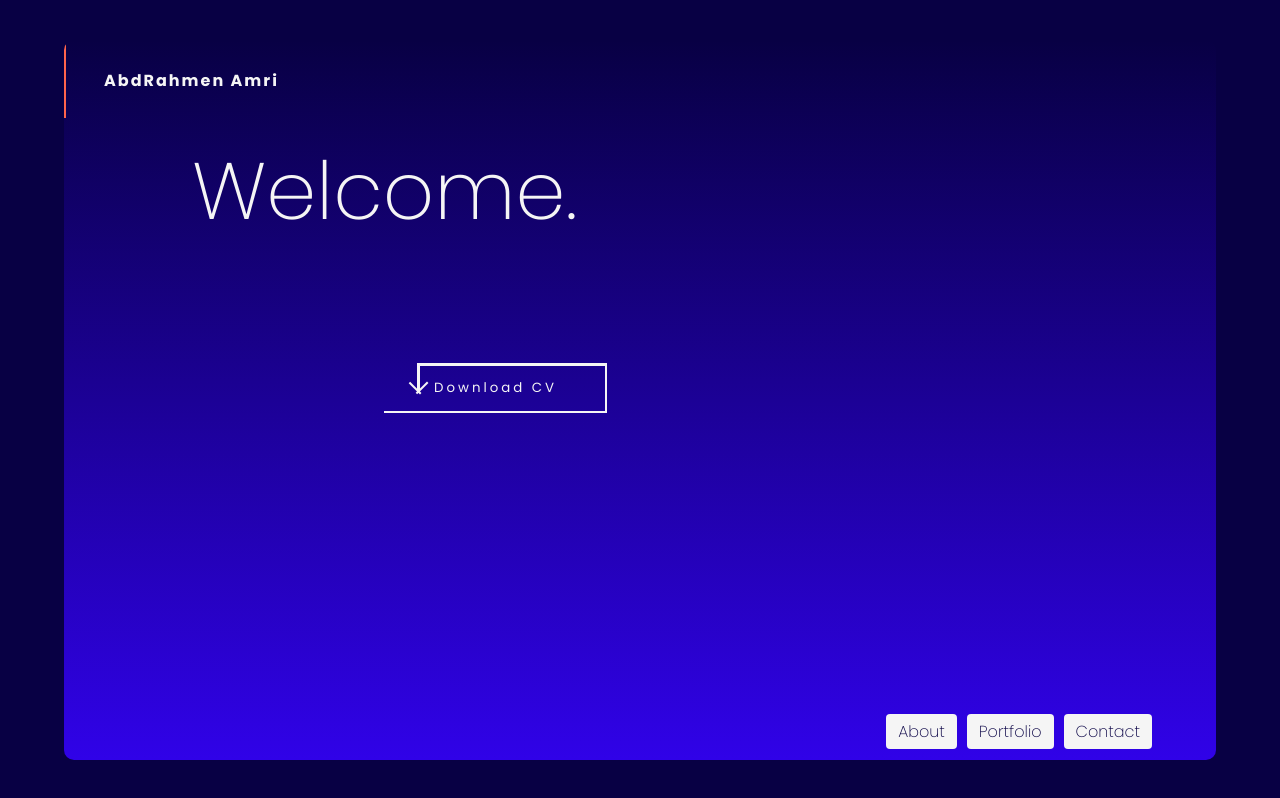
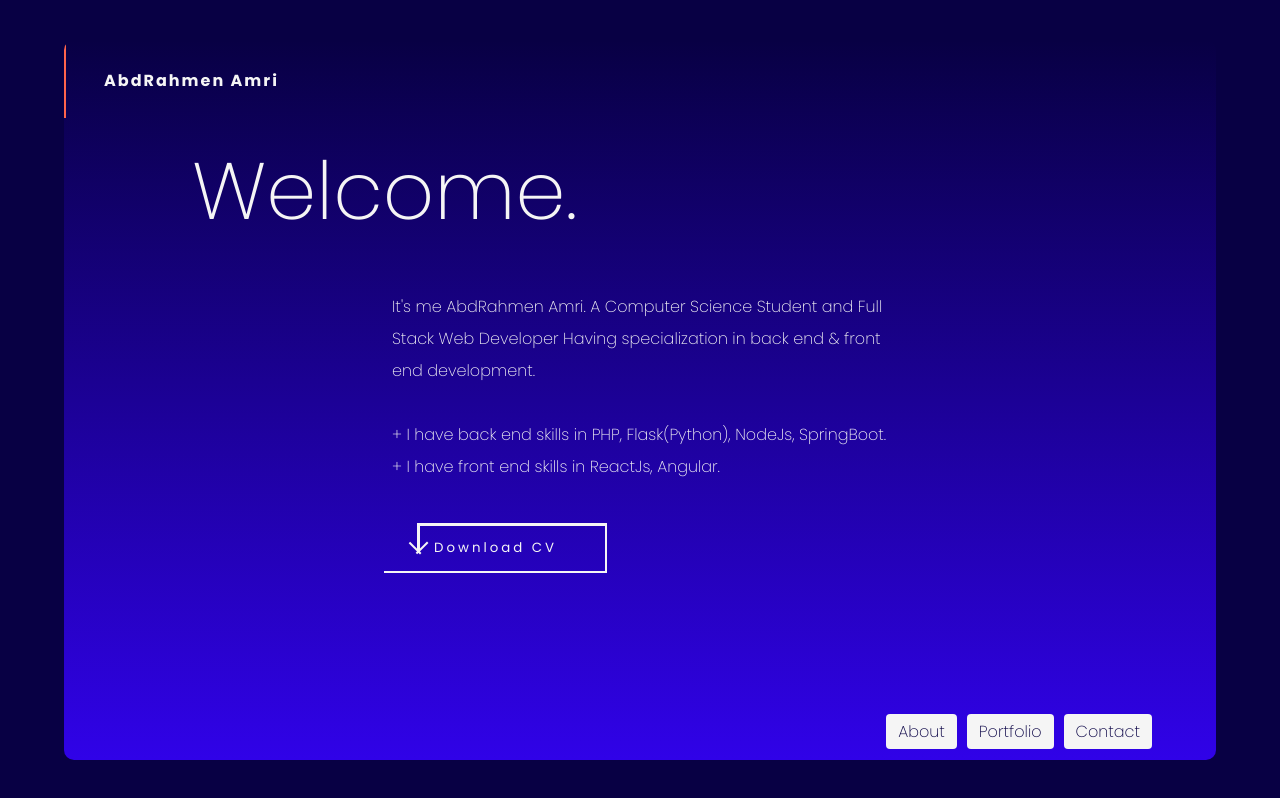
Before and after one commit to AbdRahmenAmri/AbdRahmenAmri.github.io, an Angular app: page / in a window 1280 px wide. Built offline with nearby package versions, Linux system fonts and the light colour scheme.

Commit message:
store the description in var about_description

```diff
--- a/src/app/pages/index/index.component.ts
+++ b/src/app/pages/index/index.component.ts
@@ -10,11 +10,14 @@
 export class IndexComponent implements OnInit {
   @ViewChild('welcome') welcome!: ElementRef;
   greeting: any = 'Welcome.';
+  about_description:string = 'It\'s me AbdRahmen Amri. A Computer Science Student and \
+    Full Stack Web Developer Having specialization in back end & front end development.\n\n\
+    + I have back end skills in PHP, Flask(Python), NodeJs, SpringBoot.\n\
+    + I have front end skills in ReactJs, Angular.'
 
   greetingToSpan(str: String): string {
     let i: number = 0;
     let spans: string = '';
-
     str.split('').forEach((val) => {
       i++;
       spans += '<span style="' + '--i:' + i + '">' + val + '</span>';
```
